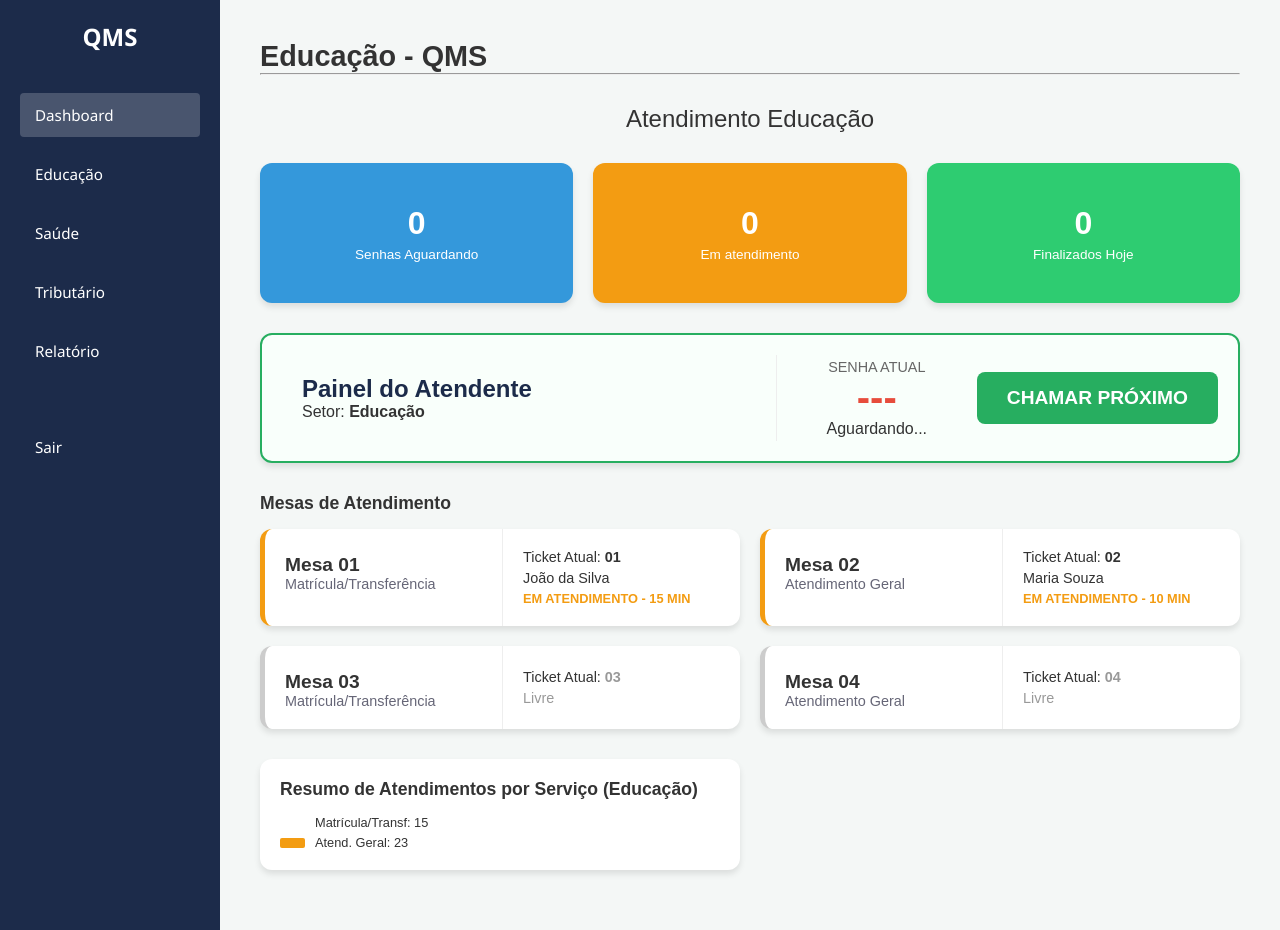
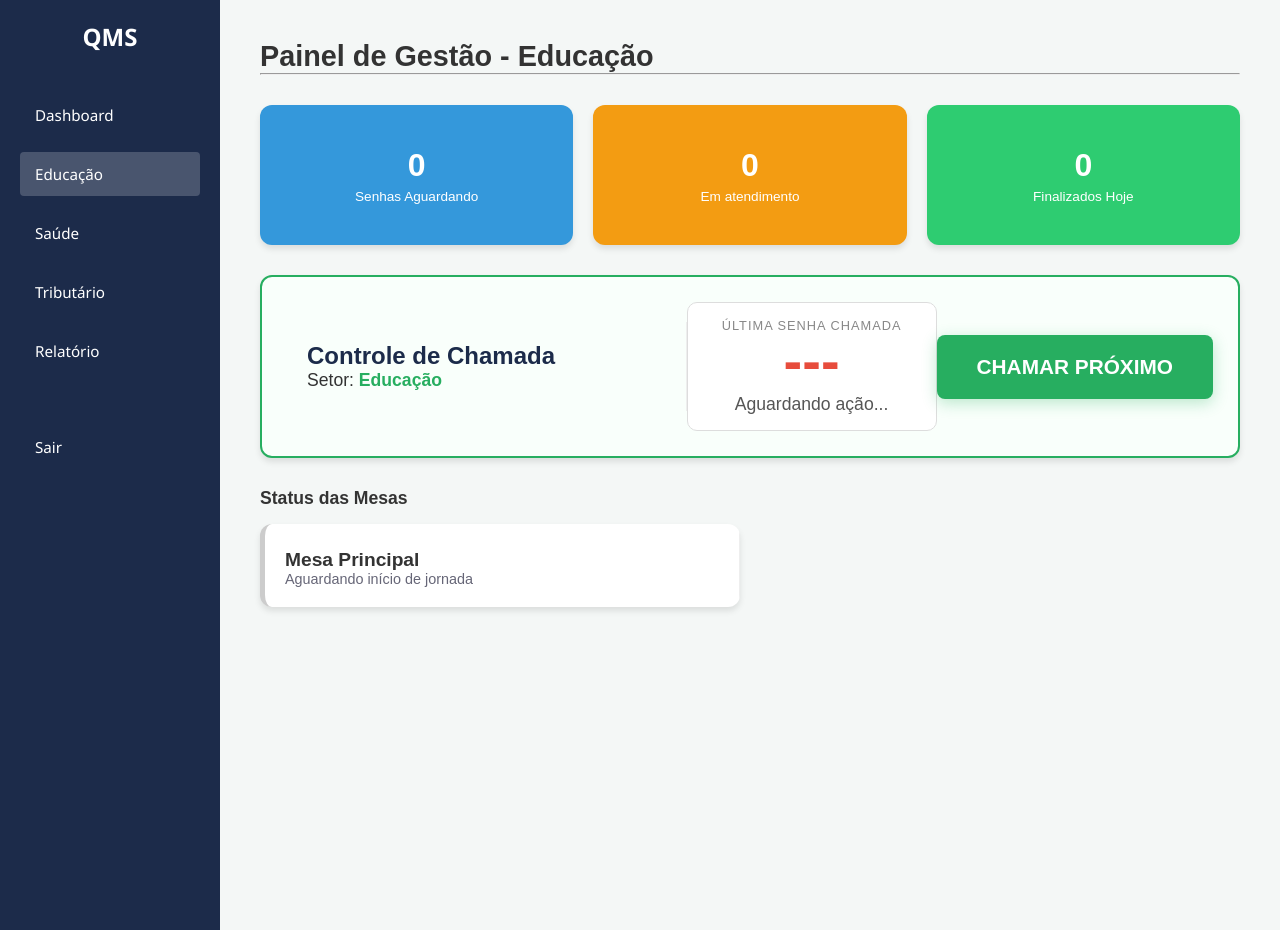
Before and after one commit to LucasVieira4/Projeto_Integrador, a Flask app: page /educacao in a window 1280 px wide. Run offline with Flask 3, Linux system fonts and the light colour scheme; the visitor is signed in with stand-in values (Sample User, id 1).

Commit message:
atualização das chamadas de senhas das demais telas educação e tributário

```diff
--- a/static/js/educacao.js
+++ b/static/js/educacao.js
@@ -1,12 +1,46 @@
-function atualizarEducacao() {
-    fetch('http://192.168.15.4:5000/api/educacao')
-    .then(res => res.json())
-    .then(data => {
-        document.getElementById("aguardando").innerText = data.aguardando;
-        document.getElementById("atendimento").innerText = data.atendimento;
-        document.getElementById("finalizados").innerText = data.finalizados;
-    });
+// 1. Função para Chamar a Próxima Senha (Igual ao Saúde)
+async function chamarSenha(setor) {
+    try {
+        const response = await fetch(`/api/chamar_proximo/${setor}`);
+        const data = await response.json();
+
+        if (data.erro) {
+            alert("Não há pessoas aguardando no setor de Educação.");
+        } else {
+            // ATENÇÃO: Verifique se esses IDs existem no seu HTML de Educação
+            document.getElementById('senha-atual').innerText = data.codigo;
+            document.getElementById('tipo-atual').innerText = data.tipo;
+
+            const audio = new Audio('https://www.soundjay.com/buttons/beep-01a.mp3');
+            audio.play().catch(e => console.log("Som bloqueado"));
+
+            atualizarMiniDashboard(); // Atualiza os números após chamar
+        }
+    } catch (error) {
+        console.error("Erro ao processar chamada:", error);
+    }
 }
 
-setInterval(atualizarEducacao, 5000);
-atualizarEducacao();
+// 2. Função para atualizar os cards (Adaptada para os IDs do seu HTML de Educação)
+async function atualizarMiniDashboard() {
+    try {
+        // Usamos a rota geral /api/dashboard que já verifica o setor na sessão (Python)
+        const response = await fetch('/api/dashboard');
+        const data = await response.json();
+
+        if (data && !data.erro) {
+            // AQUI ESTÁ O PULO DO GATO:
+            // No seu HTML de Educação, os IDs são 'aguardando', 'atendimento', 'finalizados'
+            // Sem o prefixo "count-" que você usou na Saúde.
+            document.getElementById('aguardando').innerText = data.aguardando || 0;
+            document.getElementById('atendimento').innerText = data.atendimento || 0;
+            document.getElementById('finalizados').innerText = data.finalizado || 0;
+        }
+    } catch (e) {
+        console.log("Erro ao buscar dados do dashboard");
+    }
+}
+
+// 3. Inicialização
+setInterval(atualizarMiniDashboard, 5000);
+window.onload = atualizarMiniDashboard;
--- a/templates/educacao.html
+++ b/templates/educacao.html
@@ -3,7 +3,7 @@
 <head>
     <meta charset="UTF-8">
     <meta name="viewport" content="width=device-width, initial-scale=1.0">
-    <title>QMS - Educação - QMS</title>
+    <title>QMS - Educação</title>
     <link rel="stylesheet" href="{{ url_for('static', filename='css/sidebar.css')}}">
     <link rel="stylesheet" href="{{ url_for('static', filename='css/educacao.css')}}">
 </head>
@@ -11,8 +11,8 @@
     <aside class="sidebar">
         <div class="sidebar-logo">QMS</div>
         <ul class="nav-links">
-            <li class="active"><a href="{{ url_for('dashboard') }}">Dashboard</a></li>
-            <li><a href="{{ url_for('educacao') }}">Educação</a></li>
+            <li><a href="{{ url_for('dashboard') }}">Dashboard</a></li>
+            <li class="active"><a href="{{ url_for('educacao') }}">Educação</a></li>
             <li><a href="{{ url_for('saude') }}">Saúde</a></li>
             <li><a href="{{ url_for('tributario') }}">Tributário</a></li>
             <li><a href="{{ url_for('relatorio') }}">Relatório</a></li>
@@ -23,120 +23,58 @@
 
     <main class="main-content">
         <header>
-            <h1>Educação - QMS</h1>
+            <h1>Painel de Gestão - Educação</h1>
             <hr>
         </header>
 
-        <div class="page-subtitle">Atendimento Educação</div>
-
         <section class="summary-cards">
             <div class="stat-card blue">
-                <div class="number">0</div>
+                <div id="aguardando" class="number">0</div>
                 <div class="label">Senhas Aguardando</div>
             </div>
             <div class="stat-card orange">
-                <div class="number">0</div>
-                <div class="label">Em atendimento</div>
+                <div id="atendimento" class="number">0</div> <div class="label">Em atendimento</div>
             </div>
             <div class="stat-card green">
-                <div class="number">0</div>
+                <div id="finalizados" class="number">0</div>
                 <div class="label">Finalizados Hoje</div>
             </div>
         </section>
 
         <section class="controle-atendimento" style="margin-bottom: 30px;">
-            <div class="mesa-card" style="border: 2px solid #27ae60; background: #f9fffb; display: flex; align-items: center; justify-content: space-around;padding: 20px;">
+            <div class="mesa-card" style="border: 2px solid #27ae60; background: #f9fffb; display: flex; align-items: center; justify-content: space-around; padding: 25px; border-radius: 12px; box-shadow: 0 4px 6px rgba(0,0,0,0.1);">
                 <div class="mesa-info">
-                    <h2 style="margin: 0; color: #1c2b4a;">Painel do Atendente</h2>
-                    <p>Setor: <strong>Educação</strong></p>
+                    <h2 style="margin: 0; color: #1c2b4a;">Controle de Chamada</h2>
+                    <p style="font-size: 1.1rem;">Setor: <strong style="color: #27ae60;">Educação</strong></p>
                 </div>
 
-                <div id="painel-senha" style="text-align: center; min-width: 200px;">
-                    <div style="font-size: 0.9rem; color: #666;">SENHA ATUAL</div>
-                    <div id="senha-atual" style="font-size: 2.5rem; font-weight: bold; color: #e74c3c;">---</div>
-                    <div id="tipo-atual" style="font-size: 1rem; color: #333;">Aguardando...</div>
+                <div id="painel-senha" style="text-align: center; min-width: 250px; background: white; padding: 15px; border-radius: 10px; border: 1px solid #ddd;">
+                    <div style="font-size: 0.8rem; color: #888; letter-spacing: 1px;">ÚLTIMA SENHA CHAMADA</div>
+                    <div id="senha-atual" style="font-size: 3.5rem; font-weight: 900; color: #e74c3c; line-height: 1;">---</div>
+                    <div id="tipo-atual" style="font-size: 1.1rem; color: #555; margin-top: 5px;">Aguardando ação...</div>
                 </div>
 
-                <button onclick="chamarProximo('educacao')" class="btn-chamar"
-                        style="padding: 15px 30px; font-size: 1.2rem; background: #27ae60; color: white; border: none; border-radius: 8px; cursor: pointer; font-weight: bold; transition: 0.3s;">
+                <button onclick="chamarSenha('educacao')" class="btn-chamar"
+                        style="padding: 20px 40px; font-size: 1.3rem; background: #27ae60; color: white; border: none; border-radius: 8px; cursor: pointer; font-weight: bold; transition: 0.3s; box-shadow: 0 4px 15px rgba(39, 174, 96, 0.3);">
                     CHAMAR PRÓXIMO
                 </button>
             </div>
         </section>
 
         <section>
-            <h2 class="section-title">Mesas de Atendimento</h2>
-            <div class="mesas-grid">
-
-                <div class="mesa-card status-atendimento">
+            <h2 class="section-title">Status das Mesas</h2>
+            <div id="mesas-grid" class="mesas-grid">
+                <div class="mesa-card status-livre">
                     <div class="mesa-info">
-                        <div class="mesa-number">Mesa 01</div>
-                        <div class="mesa-service">Matrícula/Transferência</div>
-                    </div>
-                    <div class="mesa-ticket-details">
-                        <div class="ticket-current">Ticket Atual: <span>01</span></div>
-                        <div class="patient-name">João da Silva</div>
-                        <div class="atendimento-status">EM ATENDIMENTO - 15 min</div>
+                        <div class="mesa-number">Mesa Principal</div>
+                        <div class="mesa-service">Aguardando início de jornada</div>
                     </div>
                 </div>
-
-                <div class="mesa-card status-atendimento">
-                    <div class="mesa-info">
-                        <div class="mesa-number">Mesa 02</div>
-                        <div class="mesa-service">Atendimento Geral</div>
-                    </div>
-                    <div class="mesa-ticket-details">
-                        <div class="ticket-current">Ticket Atual: <span>02</span></div>
-                        <div class="patient-name">Maria Souza</div>
-                        <div class="atendimento-status">EM ATENDIMENTO - 10 min</div>
-                    </div>
-                </div>
-
-                <div class="mesa-card status-livre">
-                    <div class="mesa-info">
-                        <div class="mesa-number">Mesa 03</div>
-                        <div class="mesa-service">Matrícula/Transferência</div>
-                    </div>
-                    <div class="mesa-ticket-details">
-                        <div class="ticket-current">Ticket Atual: <span>03</span></div>
-                        <div class="patient-name">Livre</div>
-                    </div>
-                </div>
-
-                <div class="mesa-card status-livre">
-                    <div class="mesa-info">
-                        <div class="mesa-number">Mesa 04</div>
-                        <div class="mesa-service">Atendimento Geral</div>
-                    </div>
-                    <div class="mesa-ticket-details">
-                        <div class="ticket-current">Ticket Atual: <span>04</span></div>
-                        <div class="patient-name">Livre</div>
-                    </div>
-                </div>
-
             </div>
         </section>
 
-        <section class="info-panels">
-
-            <div class="info-panel-card">
-                <h2 class="section-title">Resumo de Atendimentos por Serviço (Educação)</h2>
-                <div class="legenda">
-                    <div class="legenda-item">
-                        <div class="color-box color-matrícula"></div>
-                        <span>Matrícula/Transf: 15</span>
-                    </div>
-                    <div class="legenda-item">
-                        <div class="color-box color-atend-geral"></div>
-                        <span>Atend. Geral: 23</span>
-                    </div>
-                </div>
-            </div>
-
-        </section>
     </main>
 
     <script src="{{ url_for('static', filename='js/educacao.js') }}"></script>
-
 </body>
 </html>
```
Also changed, not shown: static/js/tributario.js (+22 -27 lines).
